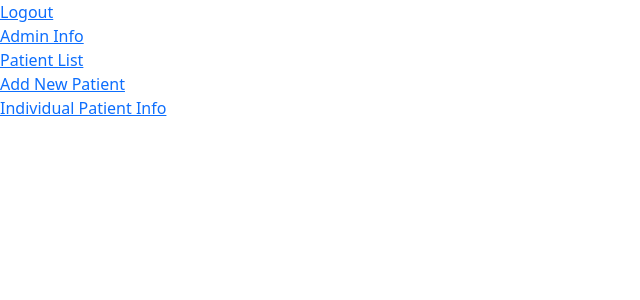
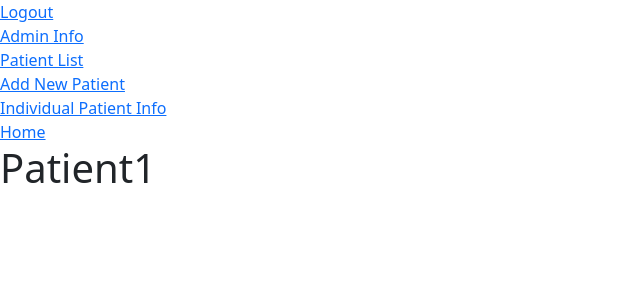
Before and after one commit to kdb23/surgicheck, a React (Create React App) app in the folder client/: page /home/patient/1 in a window 1280 px wide. Shown: the top 300 px of the page, without its empty margins (0-640 px from the left). Built offline with nearby package versions, Linux system fonts and the light colour scheme; no server answers.

Commit message:
individual patient routes are working

```diff
--- a/client/src/Home.js
+++ b/client/src/Home.js
@@ -68,7 +68,7 @@ function Home() {
             <Route exact path="/home/new_patient">
                 <NewPatient addPatient={addPatientState}/>
             </Route>
-            <Route exact path="/home/patient_placeholder_page">
+            <Route exact path="/home/patient/:id">
                 <PatientEdit />
             </Route>
         </Switch>
--- a/client/src/NavBar.js
+++ b/client/src/NavBar.js
@@ -15,7 +15,7 @@ function NavBar() {
             <Link to='/home/new_patient'>Add New Patient</Link>
             </div>
             <div>
-            <Link to='/home/patient_placeholder_page'>Individual Patient Info</Link>
+            <Link to='/home/patient/:id'>Individual Patient Info</Link>
             </div>
         </header>
         </nav>
--- a/client/src/Patient.js
+++ b/client/src/Patient.js
@@ -1,5 +1,7 @@
 import React, {useState} from 'react';
-import {Form, Container, Button} from 'react-bootstrap'
+import {Form, Container, Button} from 'react-bootstrap';
+import {Link} from 'react-router-dom';
+
 
 function Patient({id, name, dob, mrn, address, phone, primary, handlePatientPatch, handlePatientDelete, surgeries, checklists}) {
     const [patientName, setPatientName] = useState('')
@@ -9,6 +11,7 @@ function Patient({id, name, dob, mrn, address, phone, primary, handlePatientPatc
     const [patientPhone, setPatientPhone] = useState('')
     const [patientPrimary, setPatientPrimary] = useState('')
     const [isVisible, setIsVisible] = useState(false)
+
 
     const handleClose = () => {
         setIsVisible(!isVisible);
@@ -47,7 +50,9 @@ function Patient({id, name, dob, mrn, address, phone, primary, handlePatientPatc
         <div class='card text-center'>
                 <div class='card-body'>
                     <p class='card-text'></p>
+                <Link to ={`/home/patient/${id}`}>
                 <p>NAME:{name}</p>
+                </Link>
                 <p>DOB:{dob}</p>
                 <p>MRN:{mrn}</p>
                 <p>ADDRESS:{address}</p>
--- a/client/src/PatientContainer.js
+++ b/client/src/PatientContainer.js
@@ -1,6 +1,7 @@
 import React from 'react';
 import Patient from './Patient';
-import {Link} from 'react-router-dom'
+import {Link} from 'react-router-dom';
+import PatientEdit from './PatientEdit'
 
 
 function PatientContainer({patient, handlePatientPatch, handlePatientDelete}) {
--- a/client/src/PatientEdit.js
+++ b/client/src/PatientEdit.js
@@ -1,13 +1,29 @@
-import React from 'react';
-import {Link} from 'react-router-dom'
+import React, {useEffect, useState} from 'react';
+import {Link, useParams } from 'react-router-dom'
 
 
 function PatientEdit(){
 
+    const {id} = useParams();
+
+    const [patient, setPatient] = useState(null);
+
+    useEffect(() => {
+        fetch(`/patients/${id}`)
+            .then(r => r.json())
+            .then(data => setPatient(data))
+            .catch(error => console.error(error));
+    }, [id]);
+
     return(
         <>
         <Link to='/home'>Home</Link>
-        <h1>is this where the individual patient needs to go ?</h1>
+        <h1>Patient{id}</h1>
+        {patient && (
+            <div>
+                <p> Name: {patient.name}</p>
+            </div>
+        )}
         </>
     )
 }
```
